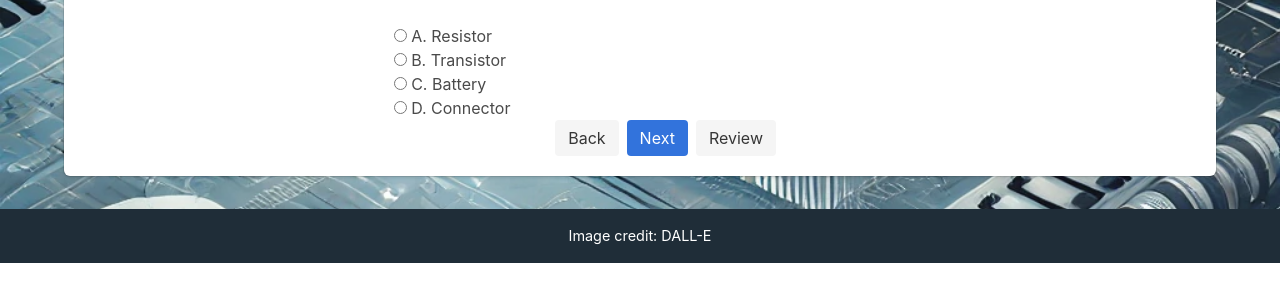
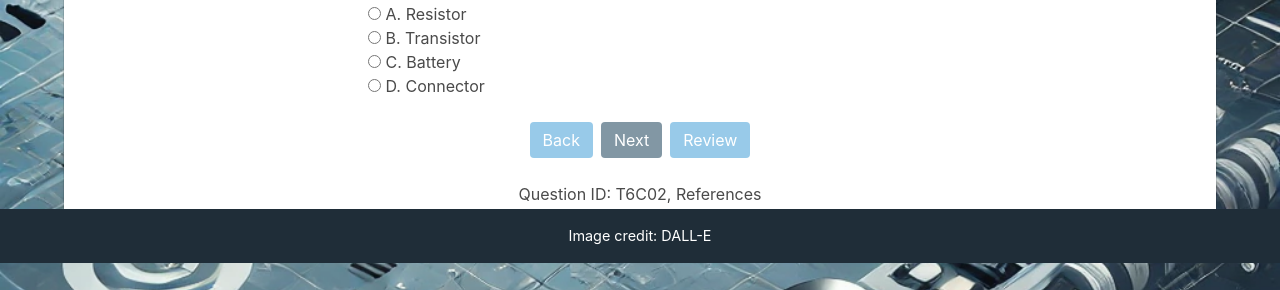
Before and after one commit to kr3kls/OpenWaves, a Flask app: template openwaves/templates/exam.html in a window 1280 px wide. Shown: the part 537-827 px from the top of the page. Before the commit the page ends 800 px from the top, so only its background shows below. Run offline with Flask 3, Linux system fonts and the light colour scheme; the template is opened without the code that fills it, so the values that code supplies are empty; some libraries are stand-ins or nearby versions.

Commit message:
Exam Question added

```diff
--- a/openwaves/models.py
+++ b/openwaves/models.py
@@ -178,7 +178,7 @@ class ExamRegistration(db.Model): # pylint: disable=R0903
     tech = db.Column(db.Boolean, default=False)
     gen = db.Column(db.Boolean, default=False)
     extra = db.Column(db.Boolean, default=False)
-    valid = db.Column(db.Boolean, default=True)
+    valid = db.Column(db.Boolean, default=True) # default to true until additional function is built
 
     def __repr__(self):
         """Return a string representation of the registration.
@@ -235,7 +235,7 @@ class Exam(db.Model): # pylint: disable=R0903
     open = db.Column(db.Boolean, default=True)
 
     def __repr__(self):
-        """Return a string representation of the diagram.
+        """Return a string representation of the exam.
 
         Returns:
             str: A string showing the Exam information.
--- a/openwaves/templates/exam.html
+++ b/openwaves/templates/exam.html
@@ -4,7 +4,6 @@
 <div class="box">
     <!-- Exam question container -->
     <div class="columns is-centered">
-        <p>T6C02</p>
         <div class="column is-half">
             <!-- Diagram -->
             <figure class="image is-4by3">
@@ -16,6 +15,9 @@
 
             <!-- Answer options -->
             <form action="{{ url_for('main.profile') }}" method="POST">
+                {% if config['WTF_CSRF_ENABLED'] %}
+                    <input type="hidden" name="csrf_token" value="{{ csrf_token() }}">
+                {% endif %}
                 <div class="control">
                     <label class="radio">
                         <input type="radio" name="answer" value="A">
@@ -37,14 +39,16 @@
                         D. Connector
                     </label>
                 </div>
-
+                <br>
                 <!-- Navigation buttons -->
                 <div class="buttons is-centered">
-                    <button type="button" class="button is-light">Back</button>
-                    <button type="submit" class="button is-link">Next</button>
-                    <button type="button" class="button is-light">Review</button>
+                    <button type="button" class="button is-light-button-color">Back</button>
+                    <button type="submit" class="button is-button-color">Next</button>
+                    <button type="button" class="button is-light-button-color">Review</button>
                 </div>
             </form>
+            <br>
+            <h1 class="mt-3 is-1">Question ID: T6C02, References </h1>
         </div>
     </div>
 </div>
```
